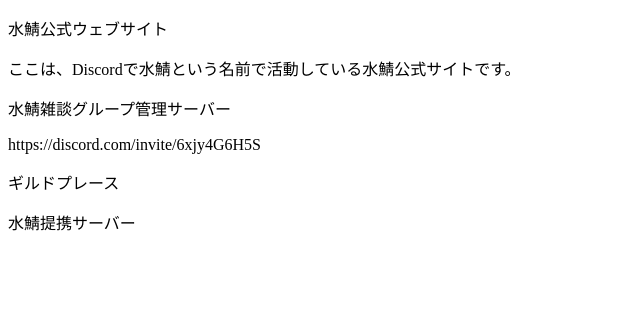
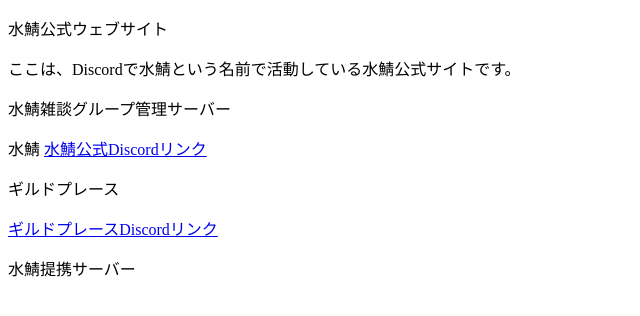
Before and after one commit to osushmaki/mizusabazatudanofficial, a plain HTML site: page index.html in a window 1280 px wide. Shown: the whole page, without its empty margins (0-640 px from the left). Drawn offline with Linux system fonts and the light colour scheme.

Commit message:
Update index.html

```diff
--- a/index.html
+++ b/index.html
@@ -9,8 +9,9 @@
 	</body>
 	<p>水鯖雑談グループ管理サーバー</p>
 <body>
-	<p>https://discord.com/invite/6xjy4G6H5S</p>
+	水鯖
+	<a href= "https://discord.com/invite/6xjy4G6H5S" >水鯖公式Discordリンク</a>
 </body>
 <p>ギルドプレース</p>
-
+<a href= "https://discord.gg/nw4TU5yg6m" >ギルドプレースDiscordリンク</a>
 	<p>水鯖提携サーバー</p>
```
